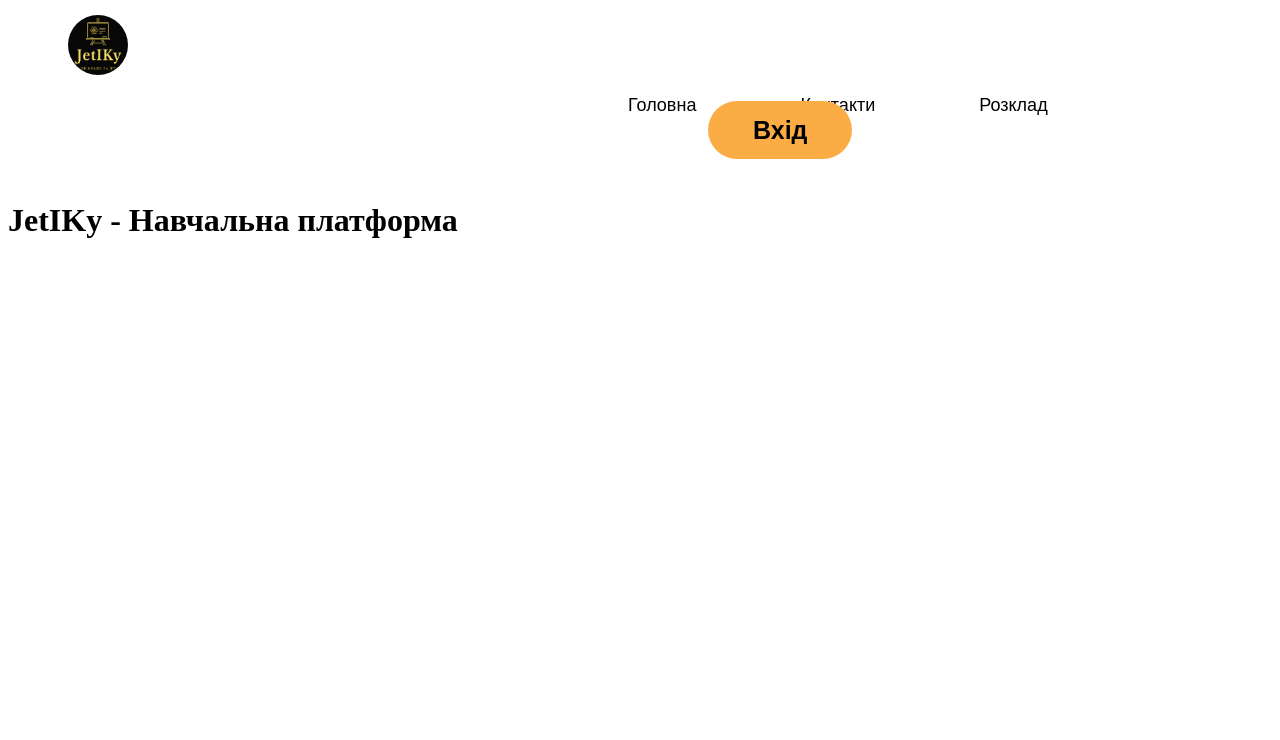
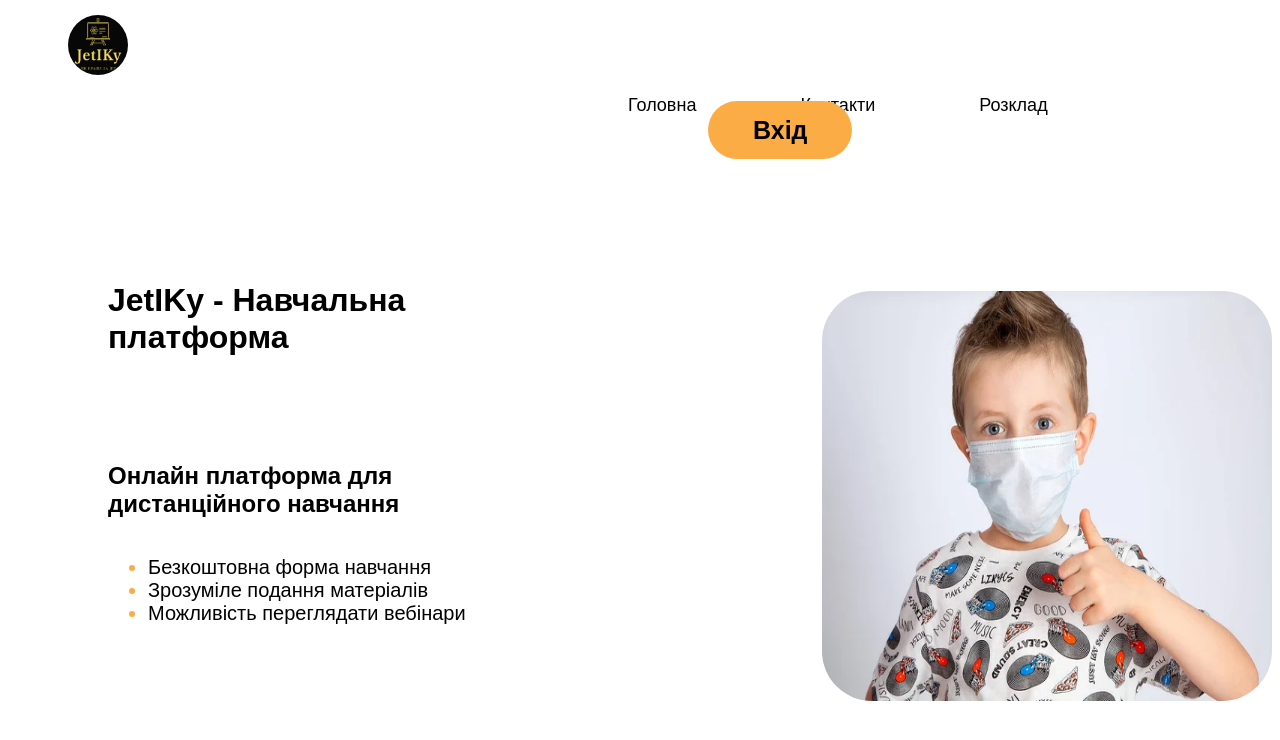
Before and after one commit to romanbffff/-, a PHP site: page / in a window 1280 px wide. Shown: the top 740 px of the page. Run offline with PHP 8.4, Linux system fonts and the light colour scheme.

Commit message:
Shkolnik like this shit

```diff
--- a/css/style.css
+++ b/css/style.css
@@ -66,6 +66,31 @@ header {
 /* INFORMATION
 /*-------------------------------------------------------*/
 
+
 .block-information {
-    padding-top: 20px;
+    padding-top: 100px;
+    padding-left: 100px;
+    font-family: Arial;
+    display: inline-flex;
 }
+
+.text_info {
+    display: inline-block;
+}
+
+.text_info li {
+    color: #fcac45;
+    font-size: 20px;
+   }
+.text_info span {
+    color: black;
+   }
+
+
+.like img {
+    margin-left: 300px;
+    margin-top: 30px;
+    border-radius: 50px;
+    width: 450px;
+    height: 410px;
+}
--- a/index.html
+++ b/index.html
@@ -28,7 +28,18 @@
         </nav>
     </header>
     <div class="block-information">
-    	<h1>JetIKy - Навчальна платформа</h1>
+    	    <div class="text_info">
+                <h1>JetIKy - Навчальна платформа</h1><br><br>
+                <h2><br>Онлайн платформа для дистанційного навчання</h2>
+                <ul>
+                    <br><li><span>Безкоштовна форма навчання</span></li>
+                    <li><span>Зрозуміле подання матеріалів</span></li>
+                    <li><span>Можливість переглядати вебінари</span></li>
+                </ul>
+            </div>
+            <div class="like">
+                <img src="pictures/like.jpg" alt="like" title="Molodoy uje bogatiy">
+            </div>
     </div>
 </body>
 
```
Also changed, not shown: pictures/like.jpg (added).
